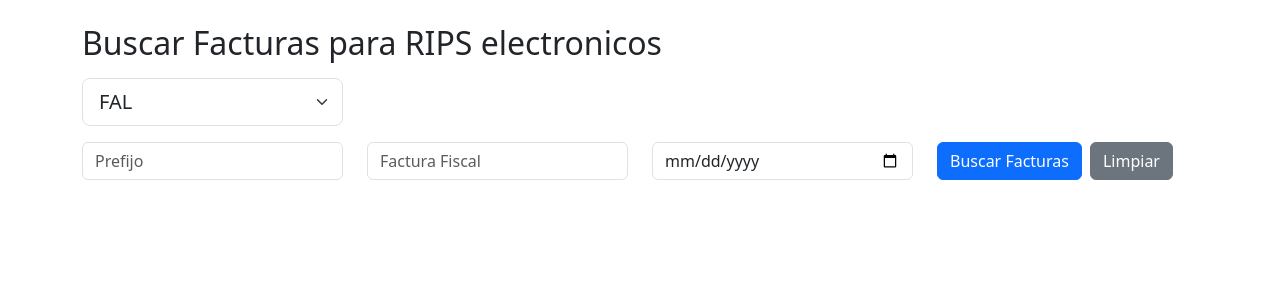
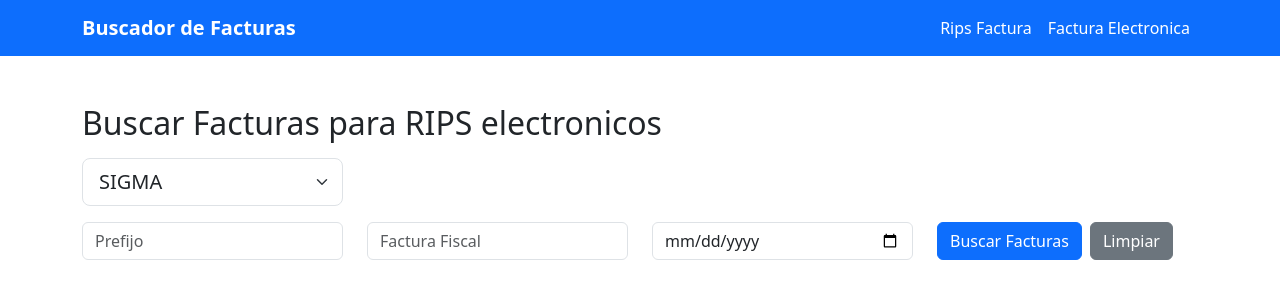
Before and after one commit to AlejandroMC-byte/aplicativo_rips, a React (Create React App) app: page /rips-factura in a window 1280 px wide. Shown: the top 300 px of the page. Built offline with nearby package versions, Linux system fonts and the light colour scheme.

Commit message:
Agregando el Header y los proyectos por Dataico y Conexus

```diff
--- a/package.json
+++ b/package.json
@@ -14,6 +14,7 @@
     "react-bootstrap": "^2.10.9",
     "react-dom": "^19.0.0",
     "react-notifications": "^1.7.4",
+    "react-router-dom": "^7.2.0",
     "react-scripts": "^5.0.1",
     "react-toastify": "^11.0.3",
     "web-vitals": "^4.2.4"
--- a/src/App.js
+++ b/src/App.js
@@ -1,15 +1,29 @@
 import React from "react";
-import FacturaSearch from "./components/FacturaSearch";
+import { BrowserRouter as Router, Routes, Route } from "react-router-dom";
+import RipsFacturaSearch from "./components/RipsFacturaSearch";
 import "bootstrap/dist/css/bootstrap.min.css";
 import { ToastContainer } from "react-toastify";
 import "react-toastify/dist/ReactToastify.css";
+import Header from "./components/Header"; // Cambiado de Footer a Header
+
+// Componente temporal para FacturaSearch
+const FacturaSearch = () => <div className="p-4">FacturaSearch en construcción...</div>;
 
 function App() {
   return (
-    <div className="App">
-      <ToastContainer />
-      <FacturaSearch />
-    </div>
+    <Router> {/* Router solo aquí */}
+      <div className="App d-flex flex-column min-vh-100">
+        <Header /> {/* Agregamos el Header */}
+        <ToastContainer />
+        <div className="flex-grow-1 p-4">
+          <Routes>
+            <Route path="/rips-factura" element={<RipsFacturaSearch />} />
+            <Route path="/factura" element={<FacturaSearch />} />
+            <Route path="*" element={<RipsFacturaSearch />} /> {/* Vista por defecto */}
+          </Routes>
+        </div>
+      </div>
+    </Router>
   );
 }
 
--- /dev/null
+++ b/src/components/Header.js
@@ -0,0 +1,30 @@
+import { Link } from "react-router-dom";
+import "bootstrap/dist/css/bootstrap.min.css";
+
+const Header = () => {
+  return (
+    <nav className="navbar navbar-expand-lg navbar-dark bg-primary">
+      <div className="container">
+        <Link className="navbar-brand fw-bold" to="/rips-factura">
+          Buscador de Facturas
+        </Link>
+        <div className="collapse navbar-collapse">
+          <ul className="navbar-nav ms-auto">
+            <li className="nav-item">
+              <Link className="nav-link text-white" to="/rips-factura">
+                Rips Factura
+              </Link>
+            </li>
+            <li className="nav-item">
+              <Link className="nav-link text-white" to="/factura">
+                Factura Electronica
+              </Link>
+            </li>
+          </ul>
+        </div>
+      </div>
+    </nav>
+  );
+};
+
+export default Header;
--- a/src/components/FacturaSearch.js
+++ b/src/components/RipsFacturaSearch.js
@@ -157,12 +157,16 @@ function BuscadorFacturas() {
       <div className="row">
         <div className="col-md-3">
           <select className="form-control form-select form-select-lg mb-3" onChange={(e) => setWebservices(e.target.value)}>
-            <option value={"fal"}>
-              FAL
-            </option>
-            <option value={"dime"}>
-              DIME
-            </option>
+            <optgroup label="Conexus" className="fw-bold text-primary">
+              <option value="sigma">SIGMA</option>
+              <option value="dime">DIME</option>
+              <option value="fal">FAL</option>
+              <option value="cya">CYA</option>
+            </optgroup>
+            <optgroup label="Dataico" className="fw-bold text-danger">
+              <option value="posmedica">POSMÉDICA</option>
+              <option value="ucimed">UCIMED</option>
+            </optgroup>
           </select>
         </div>
       </div>
```
Also changed, not shown: 1 other file (tests, documents, lock files or other folders).
